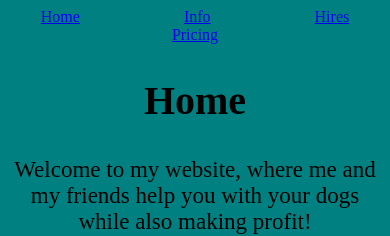
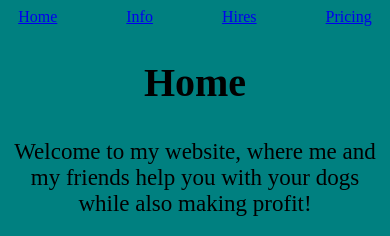
Before and after one commit to yonlad/YFH-Chores, a plain HTML site: page index.html in a window 390 px wide. Shown: the top 236 px of the page. Drawn offline with Linux system fonts and the light colour scheme.

Commit message:
changed navbar for mobile screen

```diff
--- a/styles.css
+++ b/styles.css
@@ -36,6 +36,7 @@ p{
     h1{
       font-size: 75px;
     }
+
   }
 
   @media only screen and (min-width: 1185px){
@@ -44,3 +45,9 @@ p{
       height: 300px;
     }
   }
+
+  @media only screen and (max-width: 550px){
+    #navbar{
+      word-spacing: 65px;
+    }
+  }
```
